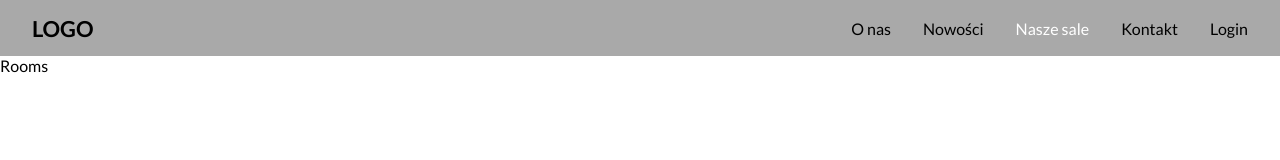
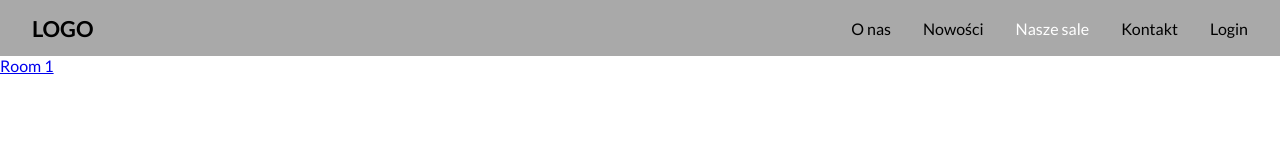
Before and after one commit to Kiranchai/zacisze-front, a React (Create React App) app: page /rooms in a window 1280 px wide. Shown: the top 160 px of the page. Built offline with nearby package versions, Linux system fonts and the light colour scheme.

Commit message:
small fix

```diff
--- a/src/pages/Rooms.tsx
+++ b/src/pages/Rooms.tsx
@@ -1,7 +1,15 @@
-import React from "react";
+import { NavLink } from "react-router-dom";
 
 const Rooms = () => {
-  return <div>Rooms</div>;
+  return (
+    <div>
+      <ul>
+        <li>
+          <NavLink to="/rooms/1">Room 1</NavLink>
+        </li>
+      </ul>
+    </div>
+  );
 };
 
 export default Rooms;
```
